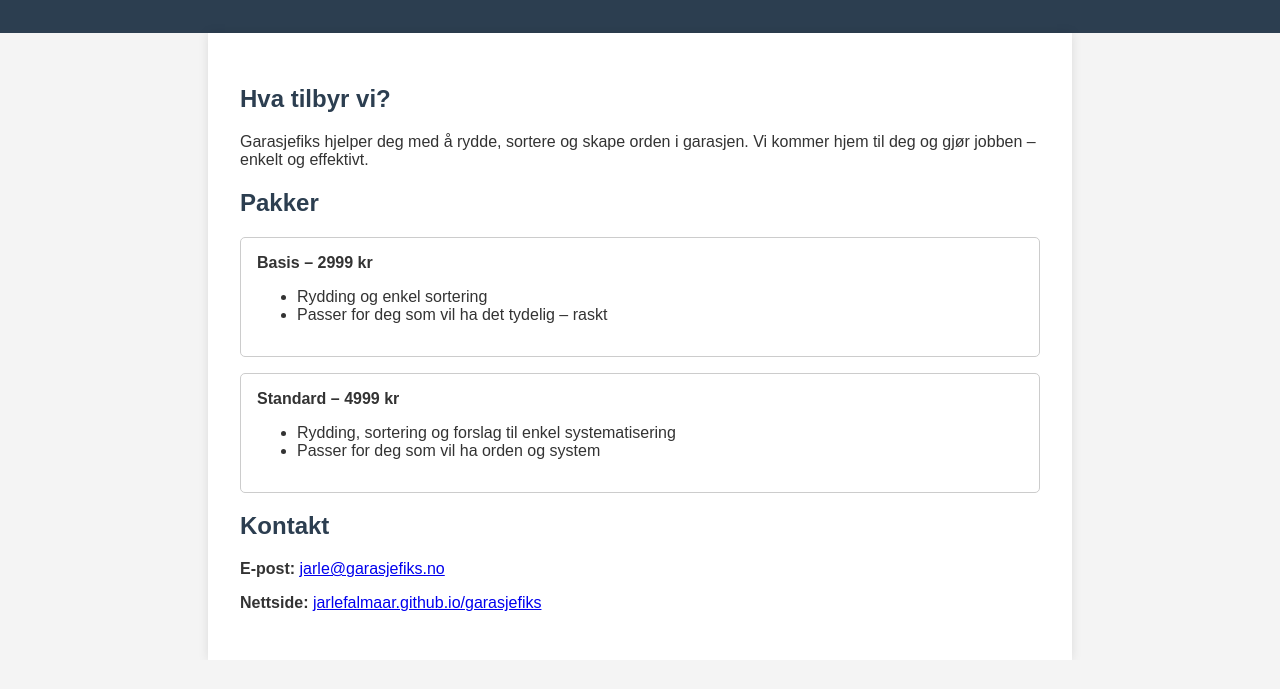
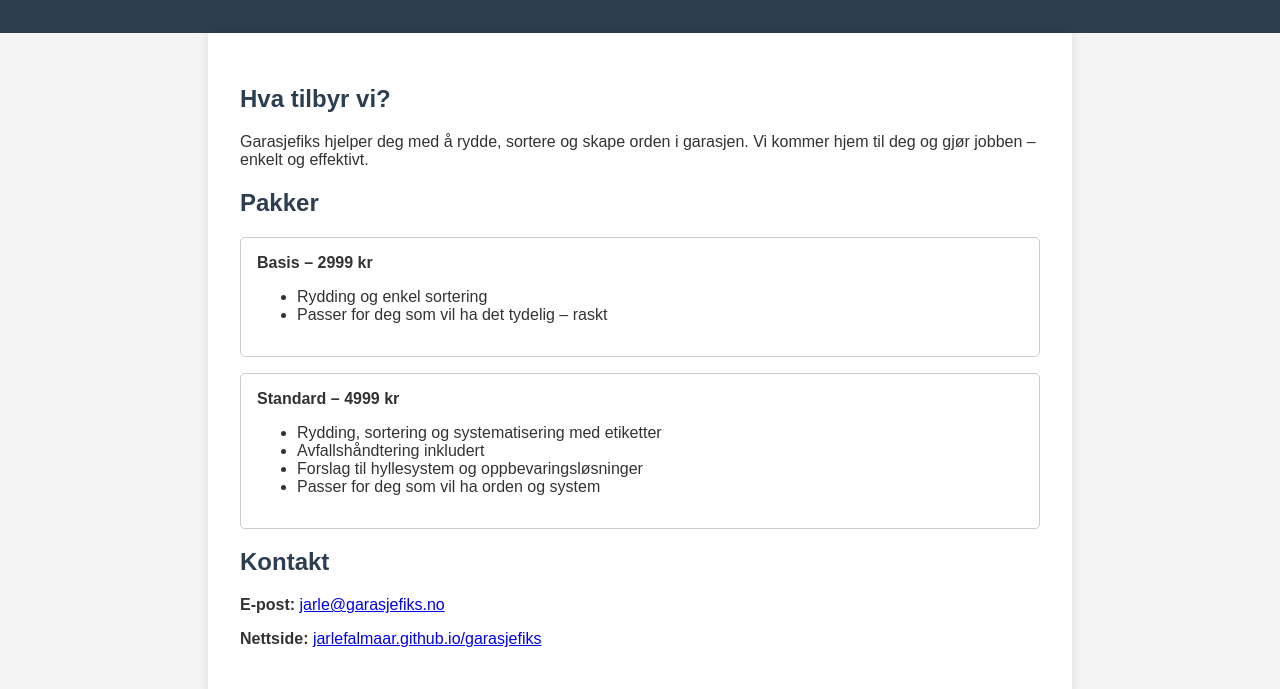
Before and after one commit to JarleFalmaar/JarleFalmaar.github.io, a plain HTML site: page index.html in a window 1280 px wide. Shown: the part 111-800 px from the top of the page. Drawn offline with Linux system fonts and the light colour scheme.

Commit message:
Update index.html

```diff
--- a/index.html
+++ b/index.html
@@ -66,13 +66,17 @@
     <li>Passer for deg som vil ha det tydelig – raskt</li>
   </ul>
 </div>
+
 <div class="pakke">
   <strong>Standard – 4999 kr</strong>
   <ul>
-      <li>Rydding, sortering og forslag til enkel systematisering</li>
+    <li>Rydding, sortering og systematisering med etiketter</li>
+    <li>Avfallshåndtering inkludert</li>
+    <li>Forslag til hyllesystem og oppbevaringsløsninger</li>
     <li>Passer for deg som vil ha orden og system</li>
   </ul>
 </div>
+
 
   <h2>Kontakt</h2>
   <p><strong>E-post:</strong> <a href="mailto:jarle@garasjefiks.no">jarle@garasjefiks.no</a></p>
```
Lines whose indentation alone changed are shown as unchanged.
